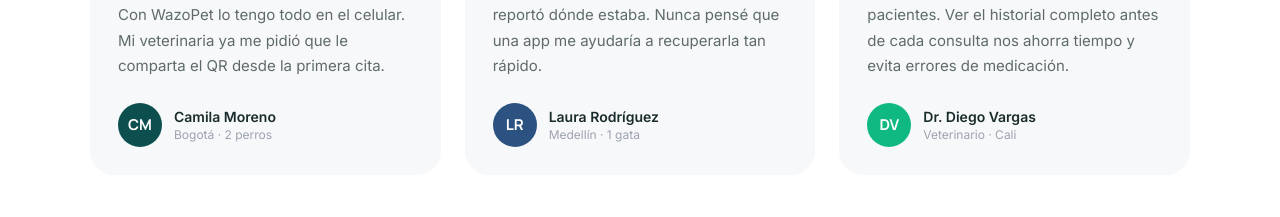
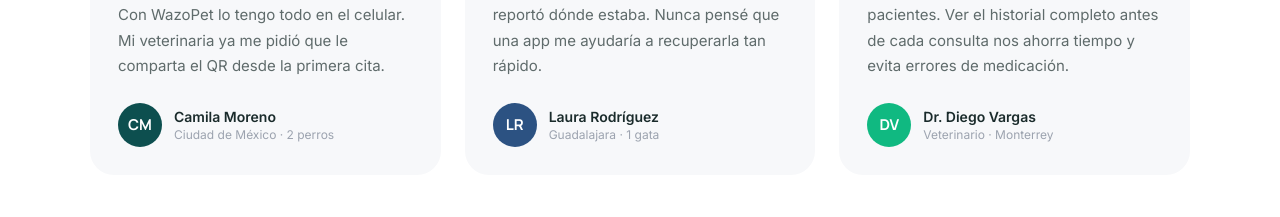
Before and after one commit to KaniCode78/wazopet, a plain HTML site: page index.html in a window 1280 px wide. Shown: the part 3885-4102 px from the top of the page. Drawn offline with Linux system fonts and the light colour scheme.

Commit message:
Update testimonial cities from Colombia to Mexico
Bogotá → Ciudad de México, Medellín → Guadalajara, Cali → Monterrey

Co-Authored-By: Claude Sonnet 4.6 <noreply@anthropic.com>

```diff
--- a/index.html
+++ b/index.html
@@ -467,7 +467,7 @@
           <div class="author-avatar" style="background: var(--primary);">CM</div>
           <div>
             <div class="author-name">Camila Moreno</div>
-            <div class="author-meta">Bogotá · 2 perros</div>
+            <div class="author-meta">Ciudad de México · 2 perros</div>
           </div>
         </div>
       </div>
@@ -480,7 +480,7 @@
           <div class="author-avatar" style="background: #2C5282;">LR</div>
           <div>
             <div class="author-name">Laura Rodríguez</div>
-            <div class="author-meta">Medellín · 1 gata</div>
+            <div class="author-meta">Guadalajara · 1 gata</div>
           </div>
         </div>
       </div>
@@ -493,7 +493,7 @@
           <div class="author-avatar" style="background: #10B981;">DV</div>
           <div>
             <div class="author-name">Dr. Diego Vargas</div>
-            <div class="author-meta">Veterinario · Cali</div>
+            <div class="author-meta">Veterinario · Monterrey</div>
           </div>
         </div>
       </div>
```
